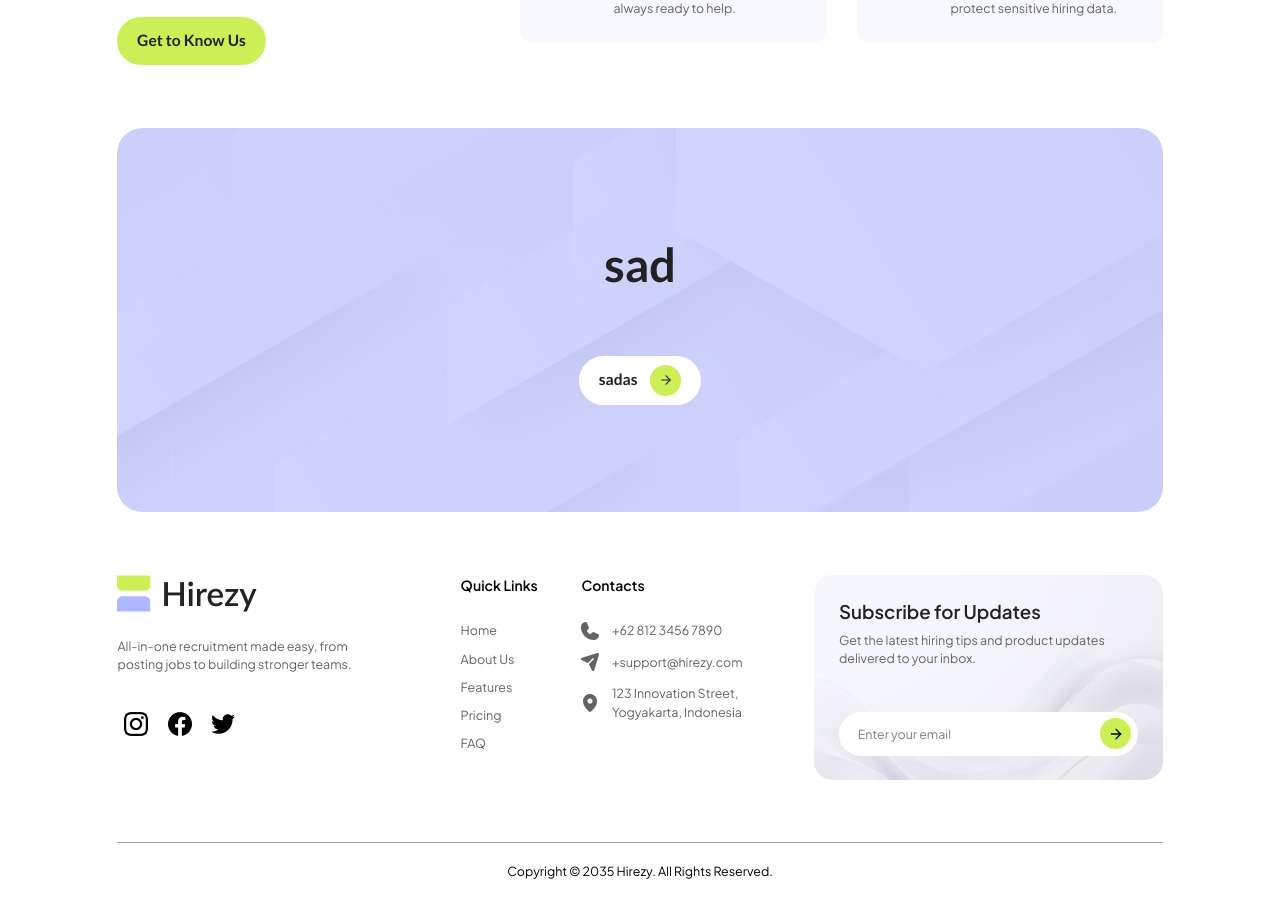
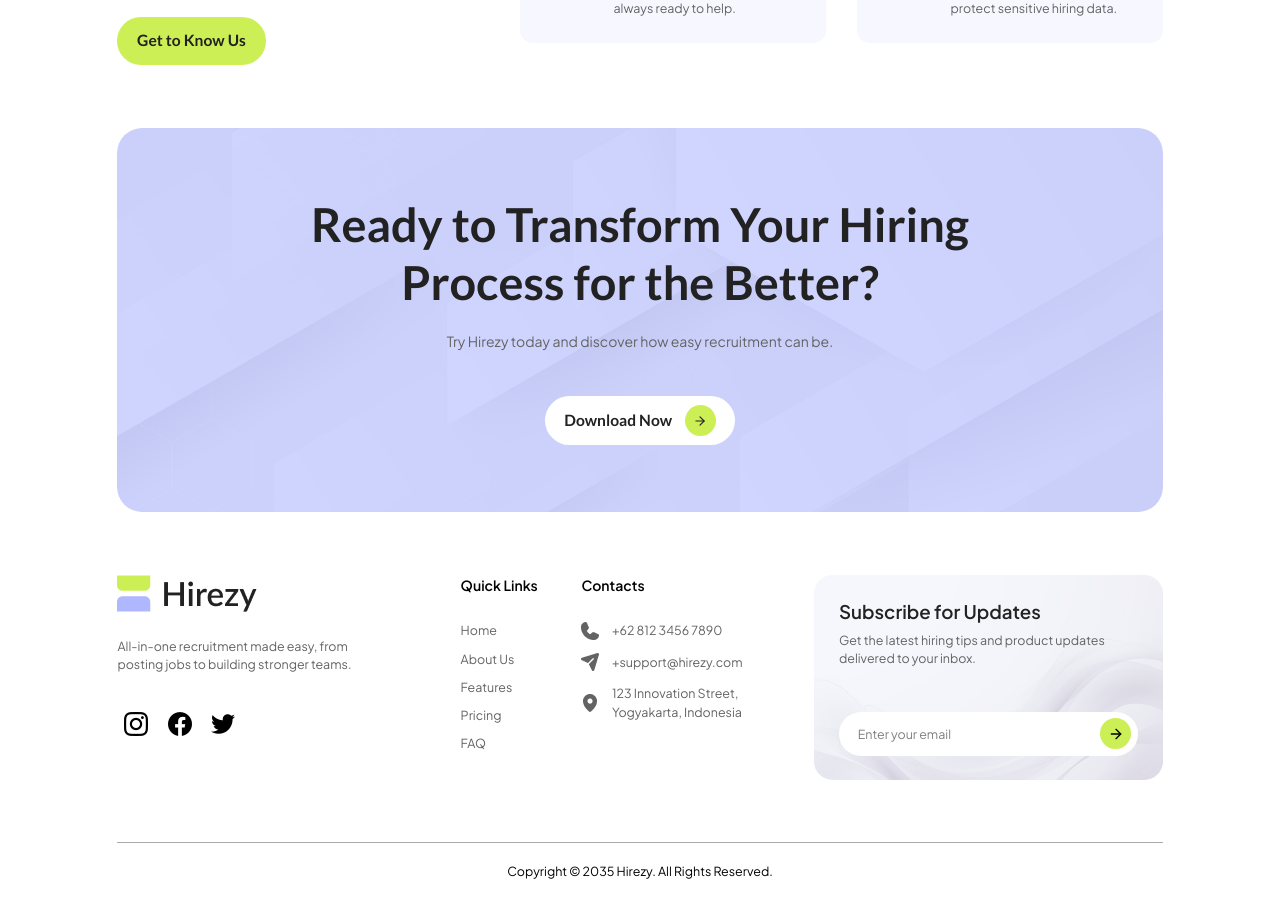
Before and after one commit to Bernardowert/project-hirezy, a Next.js app: page / in a window 1280 px wide. Shown: the part 2124-3023 px from the top of the page. Built offline with nearby package versions, Linux system fonts and the light colour scheme.

Commit message:
criação da section Hiring Home

```diff
--- /dev/null
+++ b/app/components/sections/home/hiring/index.tsx
@@ -0,0 +1,12 @@
+import { BannerHiring } from "@/app/components/bannerHiring";
+import { ContainerGRID } from "@/app/components/containerGRID";
+
+export function SectionHiringHome(){
+    return(
+        <section>
+            <ContainerGRID>
+                 <BannerHiring title="Ready to Transform Your Hiring Process for the Better?" description="Try Hirezy today and discover how easy recruitment can be." btnText="Download Now"/>
+            </ContainerGRID>
+        </section>
+    )
+}
--- a/app/page.tsx
+++ b/app/page.tsx
@@ -7,6 +7,7 @@ import { CardValue } from "./components/cardValue";
 import { SectionValue } from "./components/sections/home/value";
 import { BannerHiring } from "./components/bannerHiring";
 import { ContainerGRID } from "./components/containerGRID";
+import { SectionHiringHome } from "./components/sections/home/hiring";
 
 
 export default function Home() {
@@ -16,9 +17,7 @@ export default function Home() {
         <SectionAudience/>
         <SectionAbout/>
         <SectionValue/>
-        <ContainerGRID>
-         <BannerHiring btnText="sadas" title="sad" description=""/>
-        </ContainerGRID>
+        <SectionHiringHome/>
      </>
   )
 }
```
